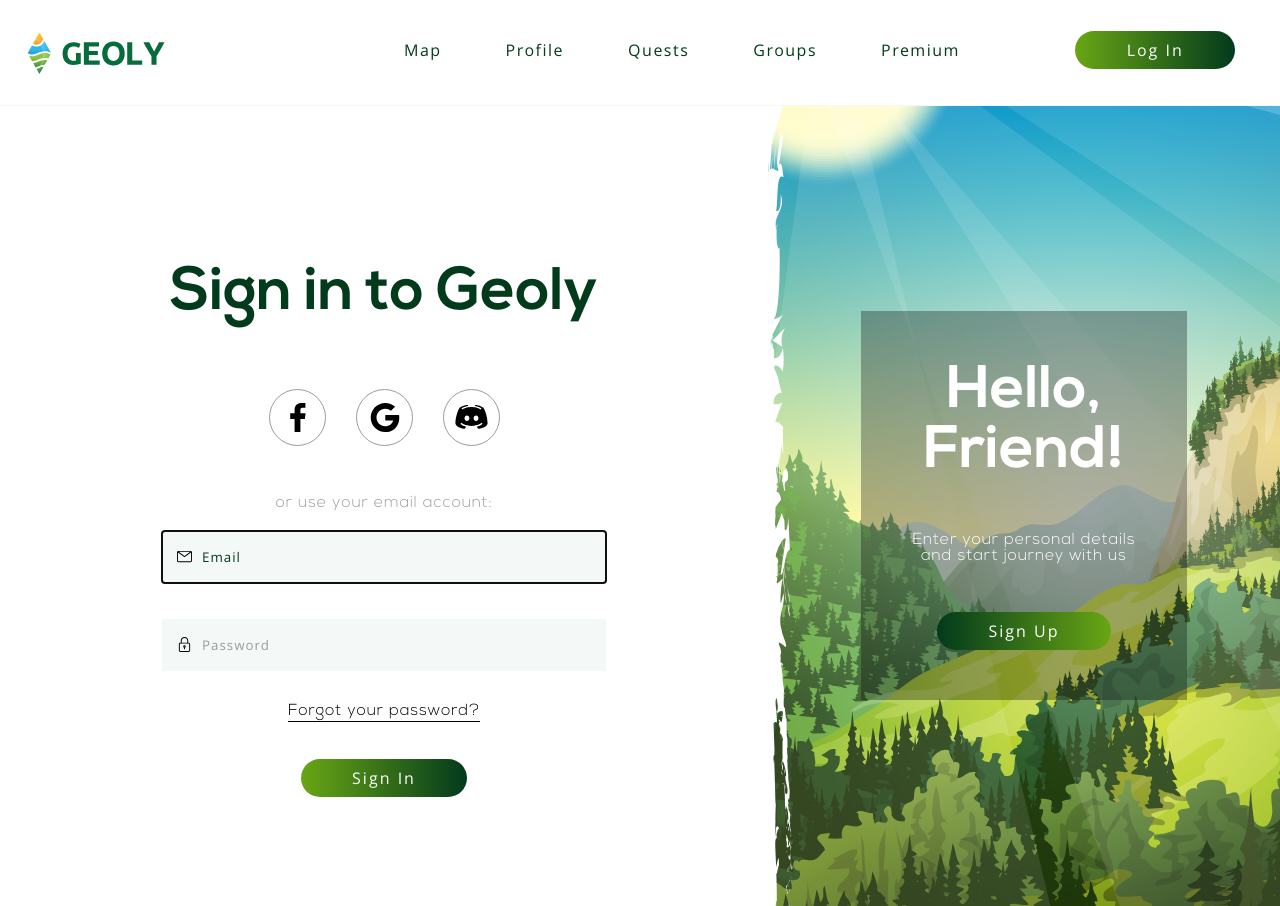
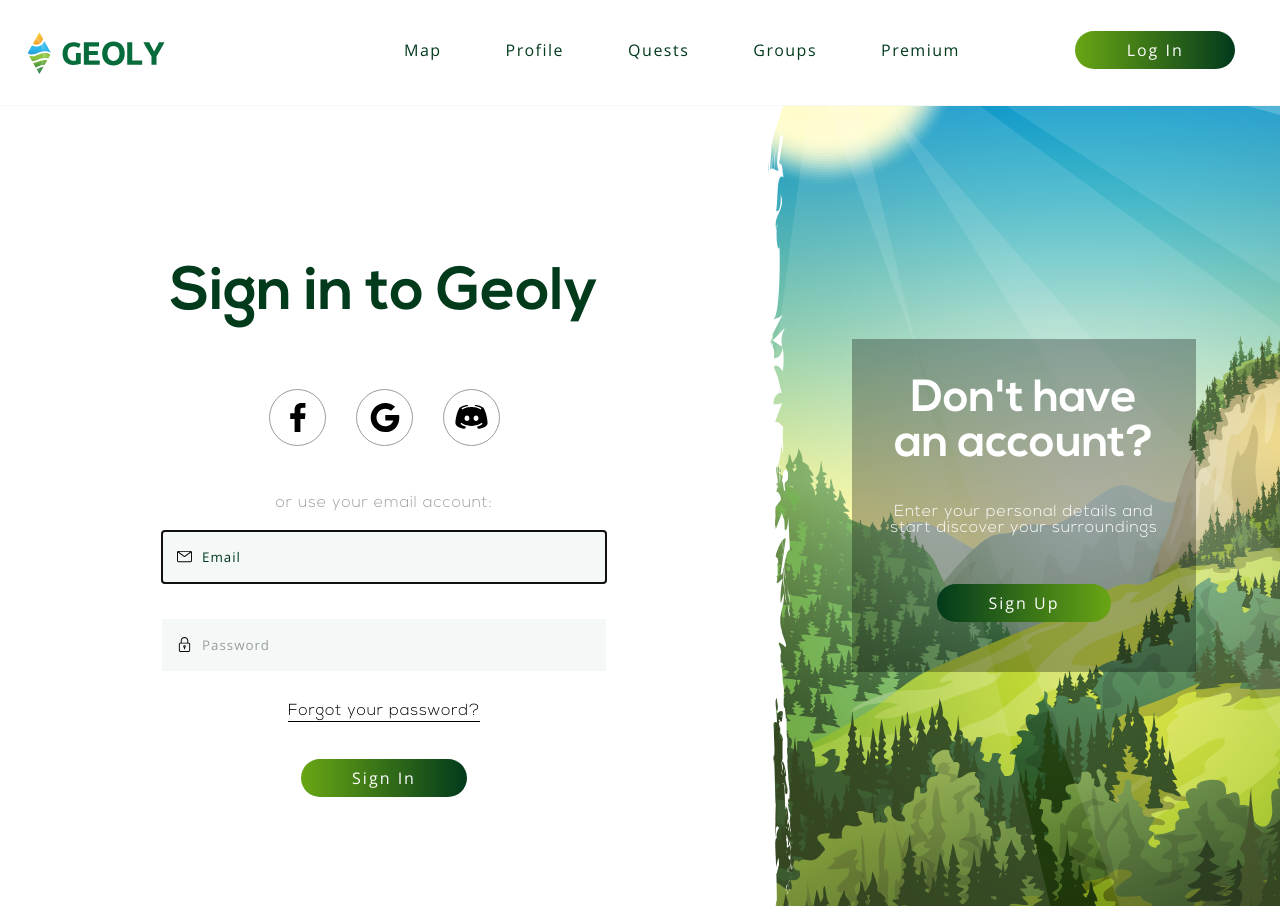
Before and after one commit to DuS4NN/geoly-frontend, a React (Create React App) app: page /login in a window 1280 px wide. Built offline with nearby package versions, Linux system fonts and the light colour scheme.

Commit message:
Add language support to Login component

```diff
--- a/src/assets/languageText/1.ts
+++ b/src/assets/languageText/1.ts
@@ -8,9 +8,14 @@ export const text = {
         signInButton: 'Sign In',
         signInDiscord: 'Use Discord account',
         signInFacebook: 'Use Facebook account',
-        signInGoogle: 'Use Google account'
+        signInGoogle: 'Use Google account',
+        createAccountTitleFirstLine: 'Don\'t have ',
+        createAccountTitleSecondLine: 'an account?',
+        createAccountSubTitleFirstLine: 'Enter your personal details and',
+        createAccountSubTitleSecondLine: 'start discover your surroundings',
+        signUpButton: 'Sign Up'
     },
     error: {
-        BAD_CREDENTIALS: 'Email or password are incorrect'
+        BAD_CREDENTIALS: 'Email or password is incorrect'
     }
 }
--- a/src/assets/languageText/2.ts
+++ b/src/assets/languageText/2.ts
@@ -8,10 +8,14 @@ export const text = {
         signInButton: 'Prihlásiť sa',
         signInDiscord: 'Použiť Discord účet',
         signInFacebook: 'Použiť Facebook účet',
-        signInGoogle: 'Použiť Google účet'
+        signInGoogle: 'Použiť Google účet',
+        createAccountTitleFirstLine: 'Nemáte',
+        createAccountTitleSecondLine: 'účet?',
+        createAccountSubTitleFirstLine: 'Zadajte Vaše osobné údaje',
+        createAccountSubTitleSecondLine: 'a začnite objavovať okolie',
+        signUpButton: 'Registrovať sa'
     },
     error: {
         BAD_CREDENTIALS: 'Email alebo heslo sú nesprávne'
     }
-
 }
--- a/src/components/Account/SignIn/CreateAccount.scss
+++ b/src/components/Account/SignIn/CreateAccount.scss
@@ -28,8 +28,8 @@
     width: fit-content;
     margin-left: auto;
     margin-right: auto;
-    padding-left: 4vw;
-    padding-right: 4vw;
+    padding-left: 3vw;
+    padding-right: 3vw;
     background: rgba(0,0,0, 0.3);
   }
 
@@ -38,7 +38,7 @@
     color: white;
     font-weight: bold;
     padding-top: 1px;
-    font-size: 40px;
+    font-size: 30px;
     text-align: center;
   }
 
--- a/src/components/Account/SignIn/CreateAccount.tsx
+++ b/src/components/Account/SignIn/CreateAccount.tsx
@@ -1,26 +1,37 @@
-import React from "react"
-
+import React, {useContext} from "react"
+import {UserContext} from "../../../UserContext";
+// Style
 import './CreateAccount.scss'
 
+//Props
 interface Props {
-
 }
 
+// Component
 const CreateAccount: React.FC<Props> = () => {
+    // Context
+    //@ts-ignore
+    const {userContext, setUserContext} = useContext(UserContext)
 
+    // Text
+    const text = require('../../../assets/languageText/'+userContext['languageId']+'.ts').text
+
+    // Template
     return (
         <div className="create-account">
             <div className="create-account-box">
                 <div className="create-account-title">
-                    <h2>Hello,<br /> Friend!</h2>
+                    <h2>{text.logIn.createAccountTitleFirstLine}<br />{text.logIn.createAccountTitleSecondLine}</h2>
                 </div>
                 <div className="create-account-description">
-                <span>Enter your personal details<br/>
-                and start journey with us</span>
+                <span>
+                    {text.logIn.createAccountSubTitleFirstLine}<br/>
+                    {text.logIn.createAccountSubTitleSecondLine}
+                </span>
                 </div>
 
                 <div className="create-account-button">
-                    <button>Sign Up</button>
+                    <button>{text.logIn.signUpButton}</button>
                 </div>
             </div>
 
--- a/src/components/Account/SignIn/SignIn.tsx
+++ b/src/components/Account/SignIn/SignIn.tsx
@@ -1,11 +1,11 @@
-import React, {ChangeEvent, FormEvent, useContext, useEffect, useRef, useState} from "react"
+import React, {ChangeEvent, FormEvent, useContext, useRef, useState} from "react"
 import {Link, useHistory} from "react-router-dom"
 import {useAlert} from "react-alert"
 import axios from "axios"
 //Context
-import {UserContext} from "../../../UserContext";
+import {UserContext} from "../../../UserContext"
 // Type
-import {LogInUser} from "../../../types";
+import {LogInUser} from "../../../types"
 // Style
 import './SignIn.scss'
 
@@ -116,13 +116,13 @@ const SignIn: React.FC<Props> = () => {
             <form className="form" onSubmit={handleSubmit}>
 
                 <div className="form-input">
-                    <input max="254" ref={emailInput} autoFocus className="input-field-email" type="email" placeholder={text.logIn.formEmailPlaceholder} name="username" />
+                    <input required max="254" ref={emailInput} autoFocus className="input-field-email" type="email" placeholder={text.logIn.formEmailPlaceholder} name="username" />
                 </div>
 
                 <br /> <br />
 
                 <div className="form-input">
-                    <input onChange={handleChange} value={password} min="4" max="20" ref={passwordInput} className="input-field-password" type="password" placeholder={text.logIn.formPasswordPlaceholder} name="password" />
+                    <input required onChange={handleChange} value={password} min="4" max="20" ref={passwordInput} className="input-field-password" type="password" placeholder={text.logIn.formPasswordPlaceholder} name="password" />
                 </div>
 
                 <div className="form-forgot">
```
